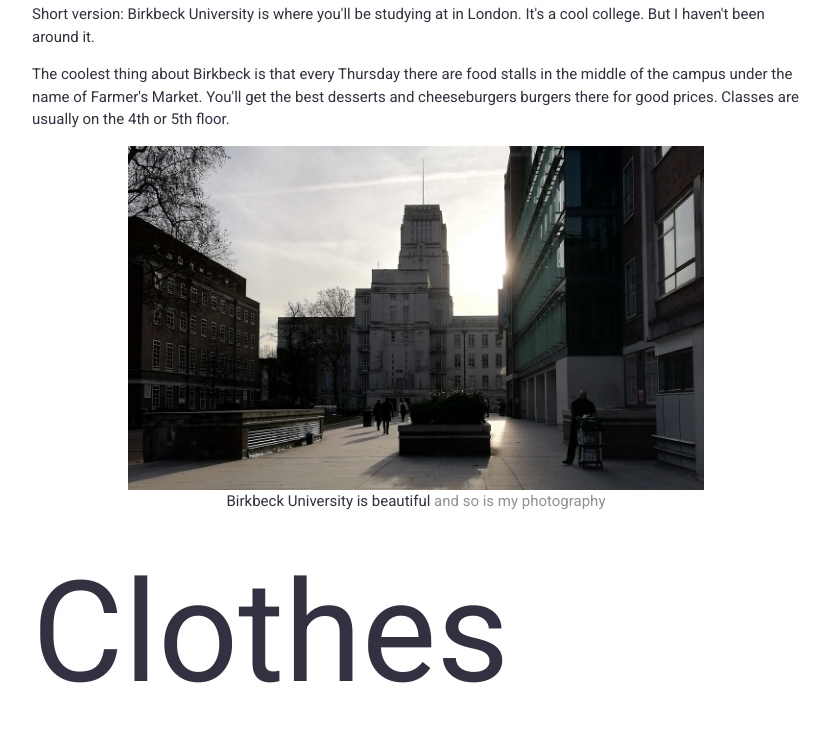
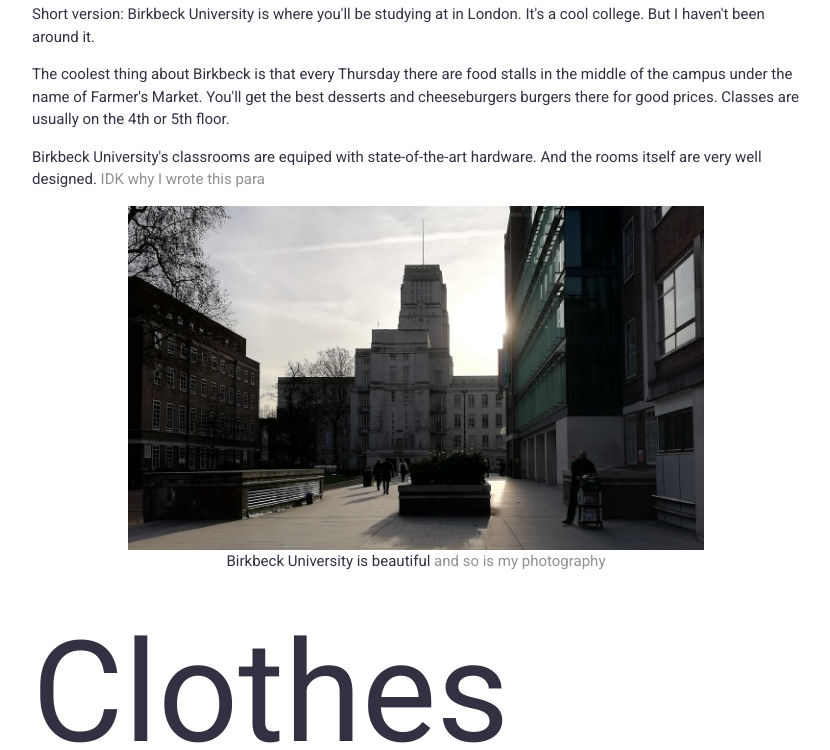
Before and after one commit to SMak06/Portfolio, a plain HTML site: page blog.html in a window 1280 px wide. Shown: the part 3645-4395 px from the top of the page, without its empty margins (224-1054 px from the left). Drawn offline with nearby package versions, Linux system fonts and the light colour scheme.

Commit message:
Birkbeck updated

```diff
--- a/blog.html
+++ b/blog.html
@@ -85,6 +85,7 @@
         <p id="birkbeck" class="topic"> Birkbeck University </p>
         <p>Short version: Birkbeck University is where you'll be studying at in London. It's a cool college. But I haven't been around it. </p>
         <p>The coolest thing about Birkbeck is that every Thursday there are food stalls in the middle of the campus under the name of Farmer's Market. You'll get the best desserts and cheeseburgers burgers there for good prices. Classes are usually on the 4th or 5th floor.</p>
+        <p>Birkbeck University's classrooms are equiped with state-of-the-art hardware. And the rooms itself are very well designed. <span class="comment">IDK why I wrote this para</span></p>
         <center><img class="birk" src="img/birkbeck.jpg" alt="Birkbeck University"><p>Birkbeck University is beautiful <span class="comment">and so is my photography</span></p></center>
         <!--                     <>______________________
                    .-"""-.       ||-._`-._ :| |: _.-'_.-|
```
